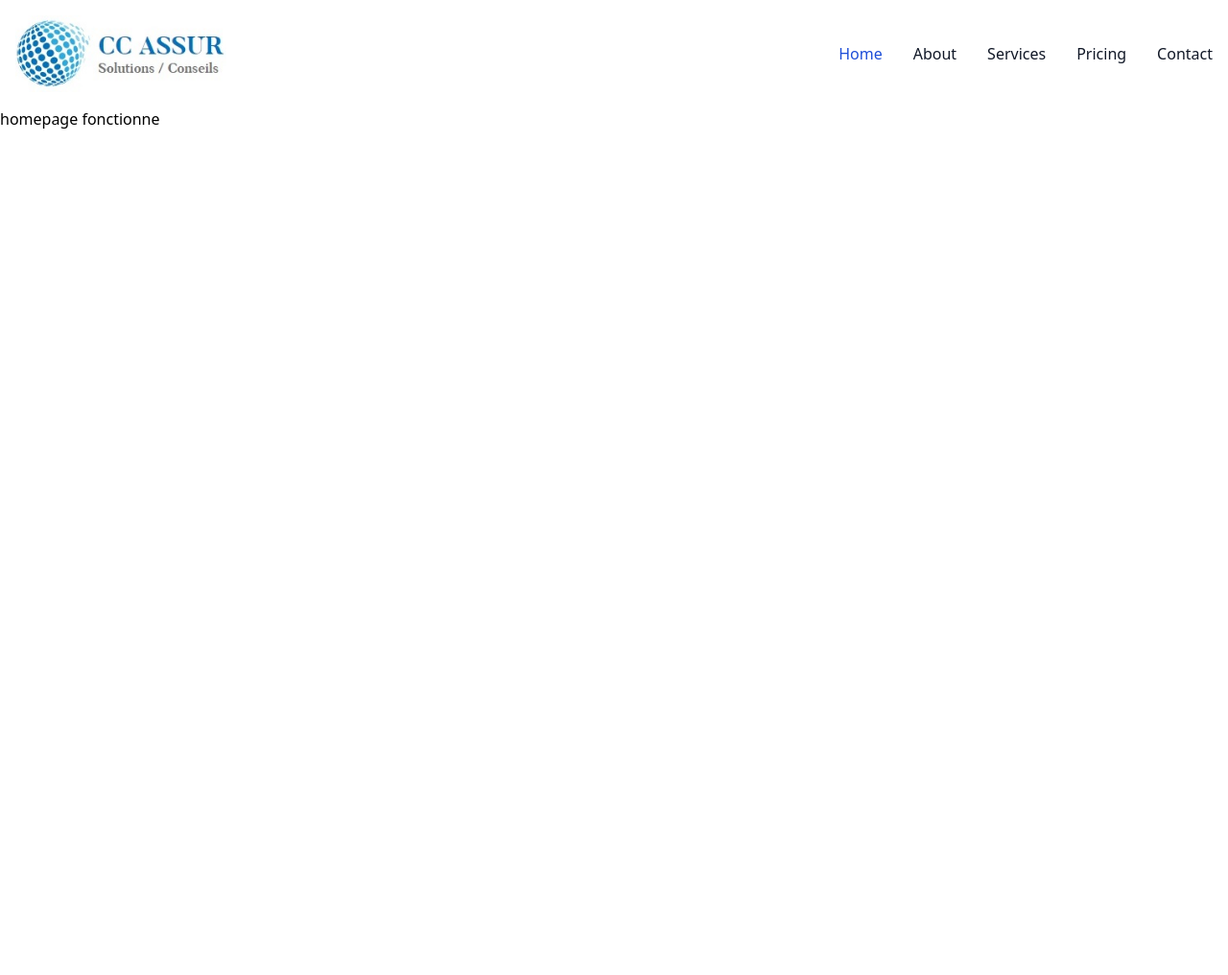
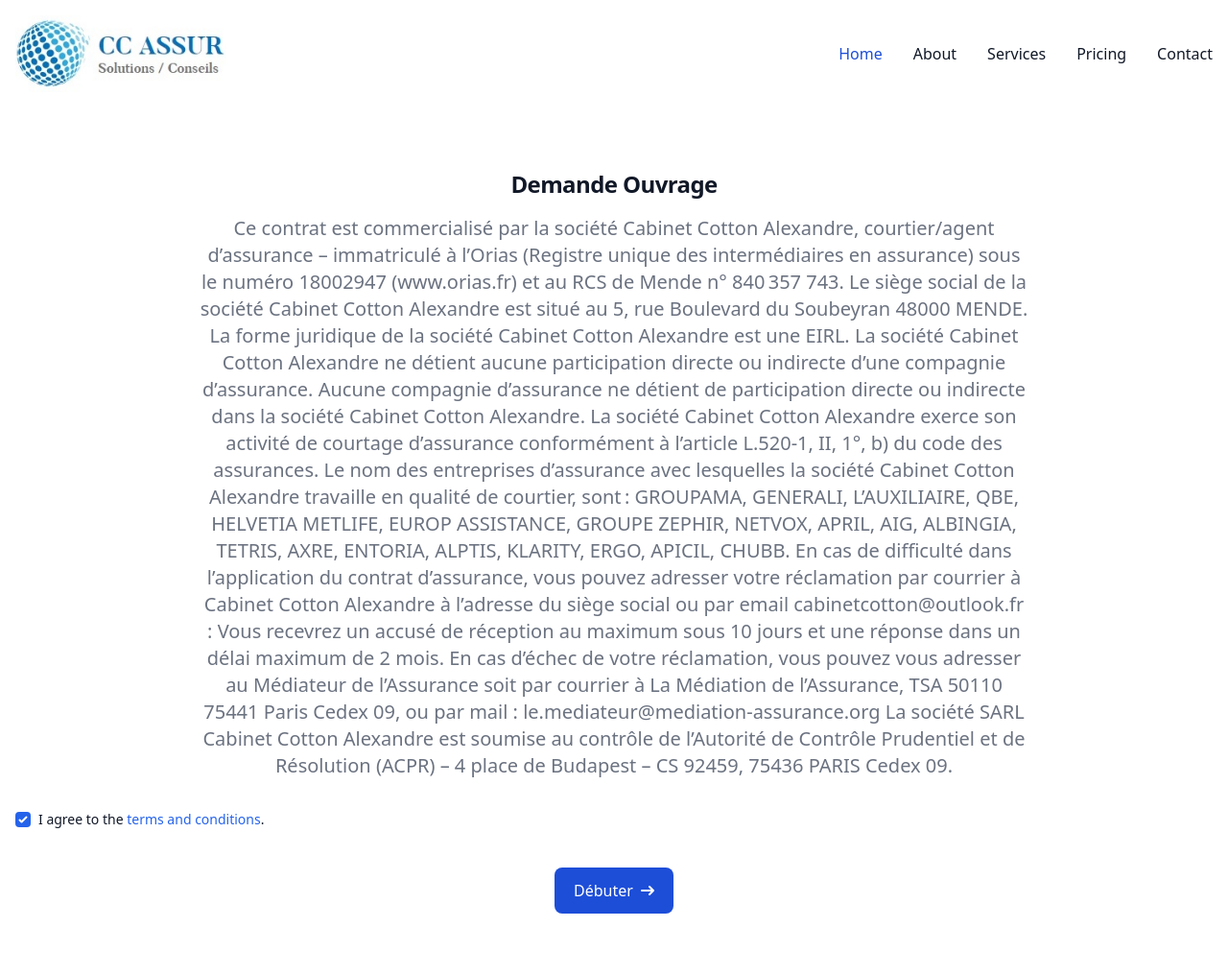
Before and after one commit to Stephdev48/mma-proto-main, a PHP site: page / in a window 1280 px wide. Shown: the whole page at 96% size. Before the commit the page ends 134 px from the top, so only its background shows below. Run offline with PHP 8.4, Linux system fonts and the light colour scheme; some libraries are stand-ins or nearby versions.

Commit message:
débuts de home.view.php

```diff
--- a/views/home.view.php
+++ b/views/home.view.php
@@ -6,7 +6,35 @@
     ob_start();
     ?>
 
-<p>homepage fonctionne</p>
+<section class="bg-white dark:bg-gray-900">
+            <div class="py-8 px-4 mx-auto max-w-screen-xl text-center lg:py-16">
+                <h1 class="mb-4 text-4xl font-extrabold tracking-tight leading-none text-gray-900 md:text-5xl lg:text-2xl dark:text-white">Demande Ouvrage</h1>
+                <p class="mb-8 text-lg font-normal text-gray-500 lg:text-xl sm:px-16 lg:px-48 dark:text-gray-400">Ce contrat est commercialisé par la société Cabinet Cotton Alexandre, courtier/agent d’assurance –  immatriculé  à  l’Orias  (Registre  unique  des  intermédiaires  en  assurance)  sous  le  numéro  18002947 (www.orias.fr) et au RCS de Mende n° 840 357 743.
+                Le siège social de la société Cabinet Cotton Alexandre est situé au 5, rue Boulevard du Soubeyran 48000 MENDE. La forme juridique de la société Cabinet Cotton Alexandre est une EIRL.
+
+                La société Cabinet Cotton Alexandre ne détient aucune participation directe ou indirecte d’une compagnie d’assurance. Aucune compagnie d’assurance ne détient de participation directe ou indirecte dans la société Cabinet Cotton Alexandre.
+                La société Cabinet Cotton Alexandre  exerce son activité de courtage d’assurance conformément à l’article L.520-1, II, 1°, b) du code des assurances.
+                Le nom des entreprises d’assurance avec lesquelles la société Cabinet Cotton Alexandre travaille en qualité de courtier, sont :
+                GROUPAMA, GENERALI, L’AUXILIAIRE, QBE, HELVETIA METLIFE, EUROP ASSISTANCE, GROUPE ZEPHIR, NETVOX, APRIL, AIG, ALBINGIA, TETRIS, AXRE, ENTORIA, ALPTIS, KLARITY, ERGO, APICIL, CHUBB.
+                En cas de difficulté dans l’application du contrat d’assurance, vous pouvez adresser votre réclamation par courrier à Cabinet Cotton Alexandre à l’adresse du siège social ou par email cabinetcotton@outlook.fr : Vous recevrez un accusé de réception au maximum sous 10  jours et une réponse dans un délai maximum de 2 mois. En cas d’échec de votre réclamation, vous pouvez vous adresser au Médiateur de l’Assurance soit par courrier à La Médiation de l’Assurance, TSA 50110 75441 Paris Cedex 09, ou par mail : le.mediateur@mediation-assurance.org
+                La société SARL Cabinet Cotton Alexandre est soumise au contrôle de l’Autorité de Contrôle Prudentiel et de Résolution (ACPR) – 4 place de Budapest – CS 92459, 75436 PARIS Cedex 09.
+
+
+                    <div class="flex items-center mb-4">
+                    <input checked id="checkbox-1" type="checkbox" value="" class="w-4 h-4 text-blue-600 bg-gray-100 border-gray-300 rounded focus:ring-blue-500 dark:focus:ring-blue-600 dark:ring-offset-gray-800 dark:focus:ring-offset-gray-800 focus:ring-2 dark:bg-gray-700 dark:border-gray-600" >
+                    <label for="checkbox-1" class="ms-2 text-sm font-medium text-gray-900 dark:text-gray-300">I agree to the <a href="#" class="text-blue-600 hover:underline dark:text-blue-500">terms and conditions</a>.</label>
+                    </div><br />
+                </p>
+                <div class="flex flex-col space-y-4 sm:flex-row sm:justify-center sm:space-y-0">
+                    <a href="views/step1.view.php" class="inline-flex justify-center items-center py-3 px-5 text-base font-medium text-center text-white rounded-lg bg-blue-700 hover:bg-blue-800 focus:ring-4 focus:ring-blue-300 dark:focus:ring-blue-900">
+                        Débuter
+                        <svg class="w-3.5 h-3.5 ms-2 rtl:rotate-180" aria-hidden="true" xmlns="http://www.w3.org/2000/svg" fill="none" viewBox="0 0 14 10">
+                            <path stroke="currentColor" stroke-linecap="round" stroke-linejoin="round" stroke-width="2" d="M1 5h12m0 0L9 1m4 4L9 9"/>
+                        </svg>
+                    </a>
+                </div>
+            </div>
+        </section>
 
 <?php
     $content = ob_get_clean();
```
Also changed, not shown: public/flowbite-files/flowbite-components.php (+5 -3 lines).
